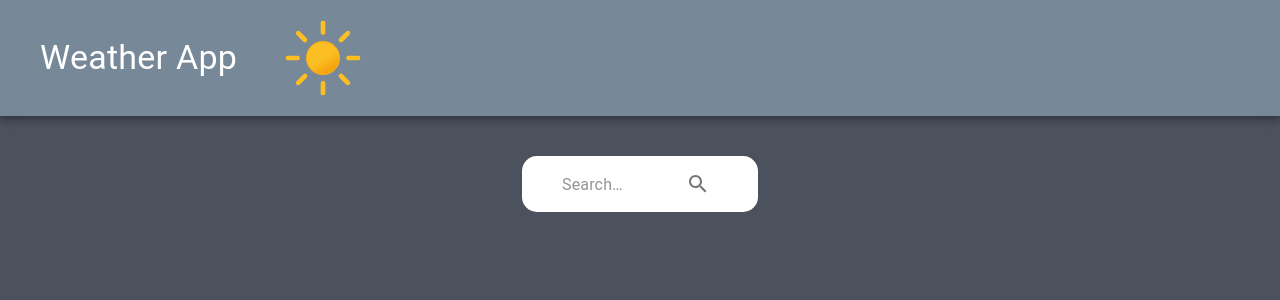
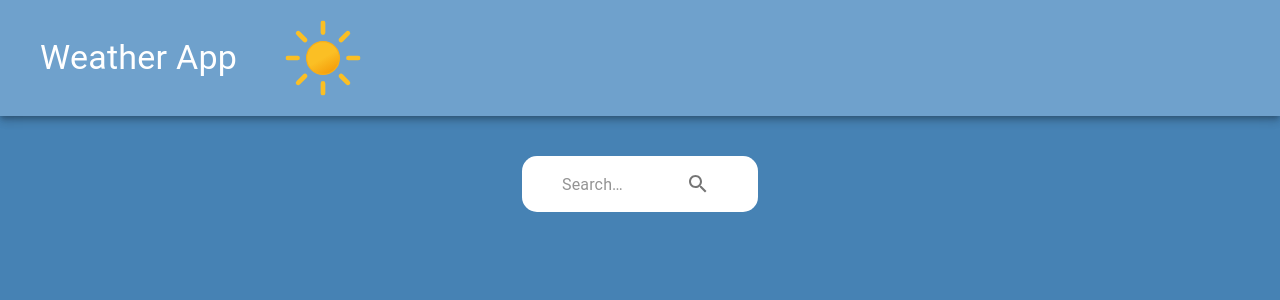
Before and after one commit to sergeytkachukk/web-weather-app, a React (Create React App) app: page / in a window 1280 px wide. Shown: the top 300 px of the page. Built offline with nearby package versions, Linux system fonts and the light colour scheme.

Commit message:
Theme customizing

```diff
--- a/src/App.tsx
+++ b/src/App.tsx
@@ -1,23 +1,26 @@
-import { styled } from "@mui/material";
+import { styled, ThemeProvider } from "@mui/material";
 import { Header } from "./components/Header";
 import { MainContent } from "./components/MainContent";
+import { customTheme } from "./theme";
 
-const AppWrapper = styled("div")({
+const AppWrapper = styled("div")(({ theme }) => ({
   display: "flex",
   flexDirection: "column",
   flex: "1 1 auto",
   maxWidth: "100%",
   minHeight: "100vh",
-  backgroundColor: "#4b515d",
-});
+  backgroundColor: theme.palette.primary.main,
+}));
 
 const App = () => {
   return (
-    <AppWrapper>
-      <Header />
+    <ThemeProvider theme={customTheme}>
+      <AppWrapper>
+        <Header />
 
-      <MainContent />
-    </AppWrapper>
+        <MainContent />
+      </AppWrapper>
+    </ThemeProvider>
   );
 };
 
--- a/src/components/ErrorCard.tsx
+++ b/src/components/ErrorCard.tsx
@@ -7,7 +7,7 @@ const ErrorWrapper = styled(Box)(({ theme }) => ({
   padding: theme.spacing(2.5),
   width: 400,
   height: 100,
-  backgroundColor: "#4682b4",
+  backgroundColor: theme.palette.primary.dark,
 }));
 
 interface IProps {
--- a/src/components/Header.tsx
+++ b/src/components/Header.tsx
@@ -1,24 +1,14 @@
-import {
-  Box,
-  createTheme,
-  styled,
-  ThemeProvider,
-  Typography,
-} from "@mui/material";
+import { Box, styled, Typography } from "@mui/material";
 import { ReactComponent as clearDay } from "../assets/clear-day.svg";
 
-const customHeaderTheme = createTheme({
-  palette: {
-    primary: {
-      main: "#778899",
-    },
-  },
-});
-
-const HeaderWrapper = styled("div")(({ theme }) => ({
+const HeaderWrapper = styled(Box)(({ theme }) => ({
   marginTop: 0,
-  backgroundColor: theme.palette.primary.main,
+  backgroundColor: theme.palette.primary.light,
   boxShadow: theme.shadows[5],
+  display: "flex",
+  justifyContent: "flex-start",
+  alignItems: "center",
+  padding: theme.spacing(1, 0, 1, 5),
 }));
 
 const IconStyling = styled(clearDay)({
@@ -29,21 +19,12 @@ const IconStyling = styled(clearDay)({
 
 export const Header = () => {
   return (
-    <ThemeProvider theme={customHeaderTheme}>
     <HeaderWrapper className="pageHeader">
-        <Box
-          display="flex"
-          justifyContent="flex-start"
-          alignItems="center"
-          sx={{ paddingLeft: 5, paddingTop: 1, paddingBottom: 1 }}
-        >
       <Typography variant="h4" mr={2} color="white">
         Weather App
       </Typography>
 
       <IconStyling />
-        </Box>
     </HeaderWrapper>
-    </ThemeProvider>
   );
 };
--- a/src/components/WeatherCard.tsx
+++ b/src/components/WeatherCard.tsx
@@ -9,7 +9,7 @@ const WeatherCardWrapper = styled(Card)(({ theme }) => ({
   padding: theme.spacing(2.5),
   width: "auto",
   height: "auto",
-  backgroundColor: "#4682b4",
+  backgroundColor: theme.palette.primary.dark,
 }));
 
 const CityStyling = styled(WhiteTypography)(({ theme }) => ({
--- /dev/null
+++ b/src/theme.ts
@@ -0,0 +1,11 @@
+import { createTheme } from "@mui/material";
+
+export const customTheme = createTheme({
+  palette: {
+    primary: {
+      main: "#4682b4", // mainBgColor
+      light: "#6fa1cc", // header
+      dark: "#2a4b6d", // weatherCard
+    },
+  },
+});
```
Lines whose indentation alone changed are shown as unchanged.
